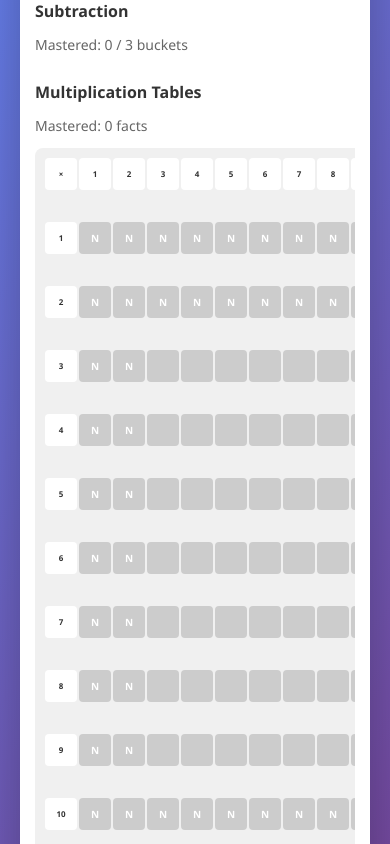
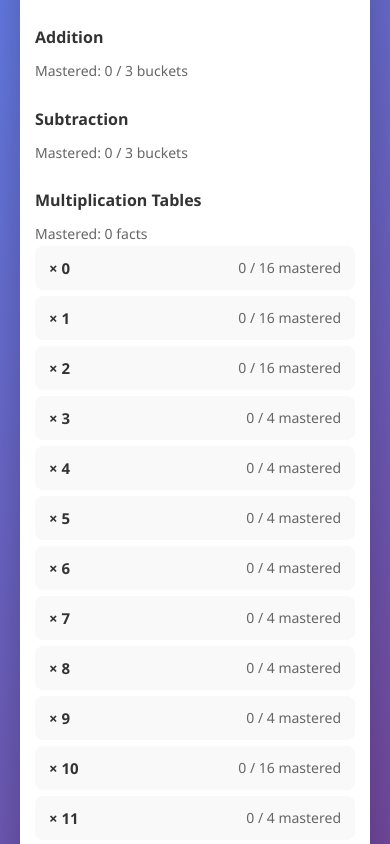
Before and after one commit to dumpjunk-cloud/Poorman-Kumon, a plain HTML site: page index.html in a window 390 px wide. Both pictures are taken after a click on the button "Progress". Shown: the top 844 px of the page. Drawn offline with Linux system fonts and the light colour scheme.

Commit message:
Add files via upload

```diff
--- a/index.html
+++ b/index.html
@@ -454,6 +454,55 @@
         padding: 15px;
       }
     }
+
+    .mult-summary-list {
+      display: none;
+    }
+
+    @media (max-width: 600px) {
+      .mult-grid-wrapper {
+        display: none;
+      }
+      .mult-summary-list {
+        display: block;
+      }
+    }
+
+    .mult-summary-row {
+      display: flex;
+      align-items: center;
+      justify-content: space-between;
+      padding: 12px 14px;
+      margin-bottom: 6px;
+      background: #f9f9f9;
+      border-radius: 8px;
+      cursor: pointer;
+    }
+
+    .mult-summary-row-label {
+      font-weight: bold;
+      font-size: 15px;
+      color: #333;
+    }
+
+    .mult-summary-row-progress {
+      font-size: 14px;
+      color: #666;
+    }
+
+    .mult-summary-detail {
+      display: none;
+      grid-template-columns: repeat(auto-fill, minmax(45px, 1fr));
+      gap: 4px;
+      padding: 10px;
+      margin-bottom: 6px;
+      background: #f0f0f0;
+      border-radius: 8px;
+    }
+
+    .mult-summary-detail.expanded {
+      display: grid;
+    }
   </style>
 </head>
 <body>
@@ -516,6 +565,7 @@
           <div class="mult-grid-wrapper">
             <div class="mult-grid" id="multGrid"></div>
           </div>
+          <div class="mult-summary-list" id="multSummaryList"></div>
         </div>
 
         <div class="storage-buttons">
@@ -726,6 +776,8 @@
 
     async function generateDailySet() {
       try {
+        const OPERATION_MODULE_MAP = { add: 'addition', sub: 'subtraction' };
+
         const mult = await getMultiplicationFacts();
         const add = await getAddSubBuckets();
 
@@ -749,7 +801,7 @@
             appState.dailySet.push({ problemString: problem, sourceKey });
           } else if (allBuckets.length > 0) {
             const bucket = allBuckets[Math.floor(Math.random() * allBuckets.length)];
-            const problem = modules[bucket.operation].generate(bucket.key);
+            const problem = modules[OPERATION_MODULE_MAP[bucket.operation]].generate(bucket.key);
             if (problem) appState.dailySet.push({ problemString: problem, sourceKey: bucket.key });
           }
         }
@@ -757,7 +809,7 @@
         if (appState.dailySet.length < 10) {
           while (appState.dailySet.length < 10) {
             const bucket = allBuckets[Math.floor(Math.random() * allBuckets.length)];
-            const problem = modules[bucket.operation].generate(bucket.key);
+            const problem = modules[OPERATION_MODULE_MAP[bucket.operation]].generate(bucket.key);
             if (problem) appState.dailySet.push({ problemString: problem, sourceKey: bucket.key });
           }
         }
@@ -765,6 +817,7 @@
         appState.dailySet = appState.dailySet.slice(0, 10);
       } catch (e) {
         console.error('Error generating daily set:', e);
+        showStatusMessage('Failed to load today\'s math problems. Please refresh the page.');
       }
     }
 
@@ -1046,6 +1099,50 @@
       }
     }
 
+    function buildMultSummaryList(multFacts) {
+      const list = document.getElementById('multSummaryList');
+      list.innerHTML = '';
+
+      for (let table = 0; table <= 12; table++) {
+        const factsForTable = multFacts.filter(
+          f => f.operandA === table || f.operandB === table
+        );
+        const masteredCount = factsForTable.filter(f => f.status === 'mastered').length;
+        const totalCount = factsForTable.length;
+
+        const progressText = totalCount === 0
+          ? 'Not started yet'
+          : `${masteredCount} / ${totalCount} mastered`;
+
+        const row = document.createElement('div');
+        row.className = 'mult-summary-row';
+        row.innerHTML = `
+          <span class="mult-summary-row-label">× ${table}</span>
+          <span class="mult-summary-row-progress">${progressText}</span>
+        `;
+
+        const detail = document.createElement('div');
+        detail.className = 'mult-summary-detail';
+        factsForTable
+          .sort((a, b) => (a.operandA === table ? a.operandB : a.operandA) - (b.operandA === table ? b.operandB : b.operandA))
+          .forEach(f => {
+            const other = f.operandA === table ? f.operandB : f.operandA;
+            const cell = document.createElement('div');
+            cell.className = `mult-grid-cell ${f.status}`;
+            cell.textContent = `${table}×${other}`;
+            cell.style.fontSize = '9px';
+            detail.appendChild(cell);
+          });
+
+        row.addEventListener('click', () => {
+          detail.classList.toggle('expanded');
+        });
+
+        list.appendChild(row);
+        list.appendChild(detail);
+      }
+    }
+
     async function updateProgressView() {
       const mult = JSON.parse(localStorage.getItem('mult-facts-data') || '[]');
       const addsub = JSON.parse(localStorage.getItem('addsub-buckets-data') || '[]');
@@ -1081,6 +1178,9 @@
           grid.appendChild(cell);
         }
       }
+
+      // Build multiplication summary list for mobile
+      buildMultSummaryList(mult);
     }
 
     // ============================================================================
```
Also changed, not shown: math-practice.html (+102 -2 lines).
